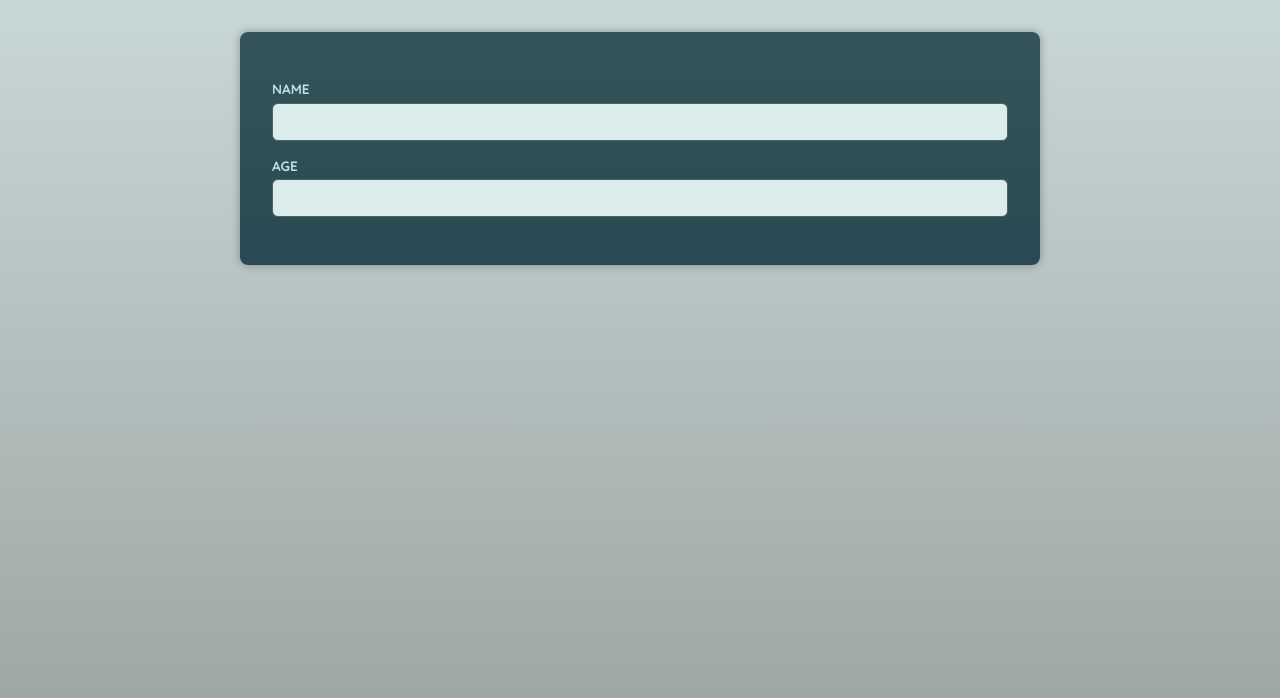
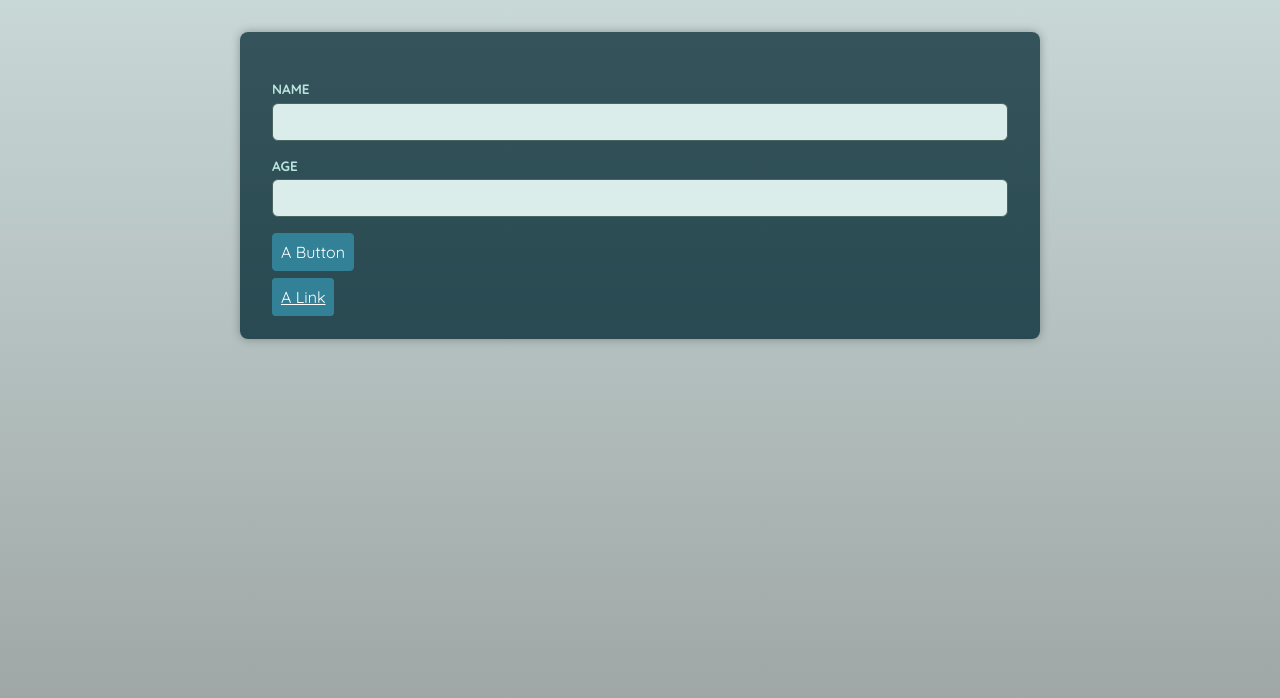
Before and after one commit to amirsalehi-tech/typescript-wrapper-components, a React (Vite) app: page / in a window 1280 px wide. Shown: the top 698 px of the page. Built offline with nearby package versions, Linux system fonts and the light colour scheme; a web font is replaced by a local one.

Commit message:
Add Custom button for the project

```diff
--- a/src/App.tsx
+++ b/src/App.tsx
@@ -1,3 +1,4 @@
+import Button from "./components/Button";
 import Input from "./components/Input";
 
 export default function App() {
@@ -5,6 +6,14 @@ export default function App() {
     <main>
       <Input type="text" label="name" id="name" />
       <Input type="number" label="age" id="age" />
+      <p>
+        <Button className="button" el="button">
+          A Button
+        </Button>
+      </p>
+      <Button className="button" el="anchor" href="https://www.google.com">
+        A Link
+      </Button>
     </main>
   );
 }
--- /dev/null
+++ b/src/components/Button.tsx
@@ -0,0 +1,14 @@
+import {ComponentPropsWithoutRef, type ComponentPropsWithRef} from "react";
+
+type AnchorProps = {
+  el: "anchor";
+} & ComponentPropsWithRef<"a">;
+
+type ButtonProps = {
+  el: "button";
+} & ComponentPropsWithoutRef<"button">;
+
+export default function Button(props: AnchorProps | ButtonProps) {
+  if (props.el === "anchor") return <a {...props}></a>;
+  return <button {...props}></button>;
+}
```
